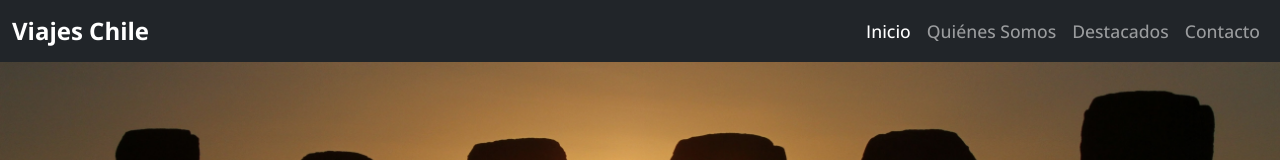
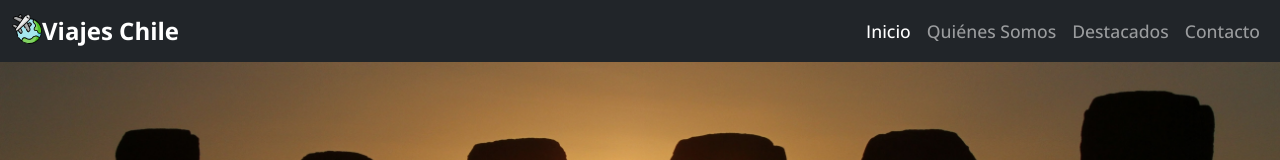
Before and after one commit to oclivar2000/prueba1M2, a plain HTML site: page index.html in a window 1280 px wide. Shown: the top 160 px of the page. Drawn offline with nearby package versions, Linux system fonts and the light colour scheme.

Commit message:
Se agrego icono al lado de viajes chile

```diff
--- a/index.html
+++ b/index.html
@@ -19,7 +19,7 @@
 <!-- navbar -->
     <nav class="navbar navbar-expand-lg navbar-dark bg-dark fixed-top">
         <div class="container-fluid">
-            <a class="navbar-brand" href="#">Viajes Chile</a>
+            <a class="navbar-brand" href="#"><img src="./assets/img/viajes.svg" alt="Viajes Icon" width="30" height="30" class="d-inline-block align-text-top">Viajes Chile</a>
             <button class="navbar-toggler" type="button" data-bs-toggle="collapse" data-bs-target="#navbarNav"
                 aria-controls="navbarNav" aria-expanded="false" aria-label="Toggle navigation">
                 <span class="navbar-toggler-icon"></span>
```
